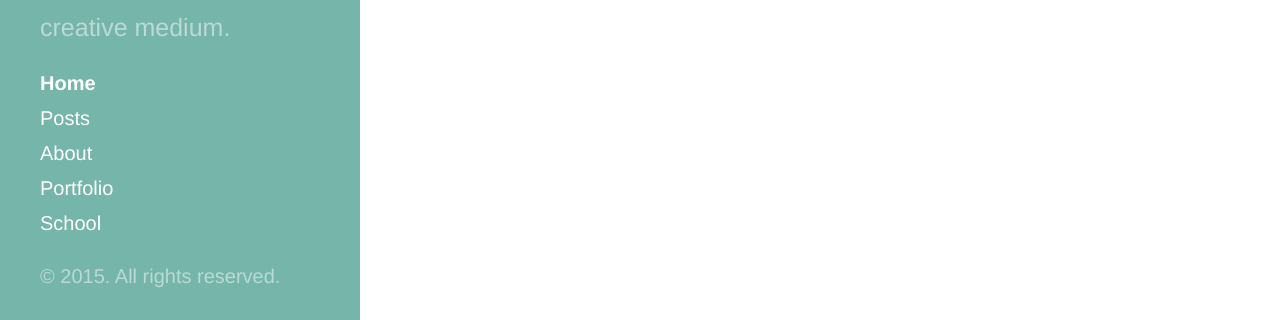
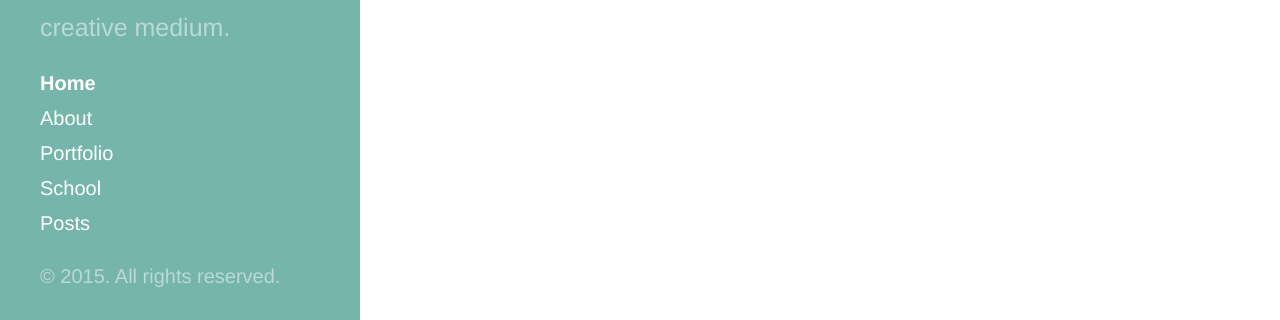
Before and after one commit to crownsedge/wildonaldson.me, a Jekyll site: the page built from index.md, in a window 1280 px wide. Shown: the part 569-889 px from the top of the page. Built offline with Jekyll 4.4.1, drawn with Linux system fonts in a browser that asks for light colours; Markdown is read by kramdown in place of the engine named in the settings; comment, search, counter and statistics services are not loaded.

Commit message:
custom sidebar title support
and moving the blog posts below the pages. and a title fix to put the
custom sidebar titles in the <title> header instead of the full lengthy
titles

```diff
--- a/_includes/head.html
+++ b/_includes/head.html
@@ -10,7 +10,11 @@
     {% if page.title == "Home" %}
       {{ site.title }} &middot; {{ site.tagline }}
     {% else %}
-      {{ page.title }} &middot; {{ site.title }}
+      {% if page.sidebar-title != null %}
+      	{{ page.sidebar-title }} &middot; {{ site.title }}
+      {% else %}
+        {{ page.title }} &middot; {{ site.title }}
+       {% endif %}
     {% endif %}
   </title>
 
--- a/_includes/sidebar.html
+++ b/_includes/sidebar.html
@@ -11,7 +11,6 @@
 
     <nav class="sidebar-nav">
       <a class="sidebar-nav-item{% if page.url == site.baseurl %} active{% endif %}" href="{{ site.baseurl }}">Home</a>
-	  <a class="sidebar-nav-item{% if page.url == "/posts/" %} active{% endif %}" href="/posts/">Posts</a>
 
       {% comment %}
         The code below dynamically generates a sidebar nav of pages with
@@ -22,10 +21,18 @@
       {% for node in pages_list %}
         {% if node.title != null %}
           {% if node.layout == "page" %}
-            <a class="sidebar-nav-item{% if page.url == node.url %} active{% endif %}" href="{{ node.url }}">{{ node.title }}</a>
+            <a class="sidebar-nav-item{% if page.url == node.url %} active{% endif %}" href="{{ node.url }}">
+	            {% if node.sidebar-title != null %}
+	            	{{ node.sidebar-title }}
+	            {% else %}
+	            	{{ node.title }}
+	            {% endif %}
+	      	</a>
           {% endif %}
         {% endif %}
       {% endfor %}
+
+	  <a class="sidebar-nav-item{% if page.url == "/posts/" %} active{% endif %}" href="/posts/">Posts</a>
 
       {% comment %}
       <a class="sidebar-nav-item" href="{{ site.github.repo }}/archive/v{{ site.version }}.zip">Download</a>
```
